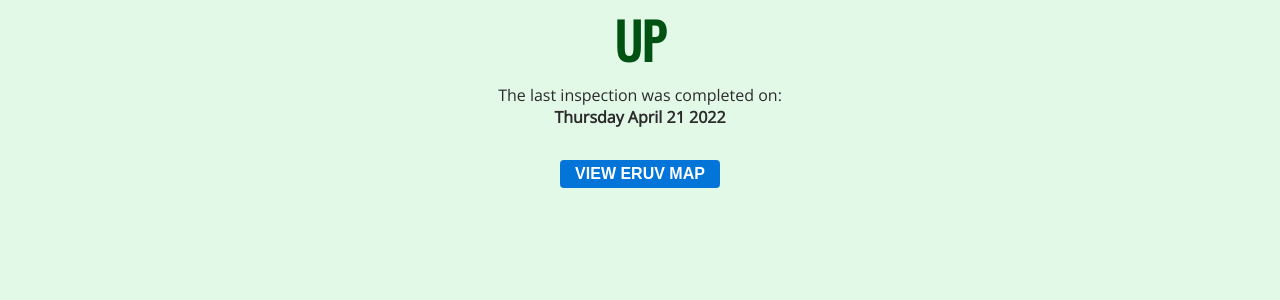
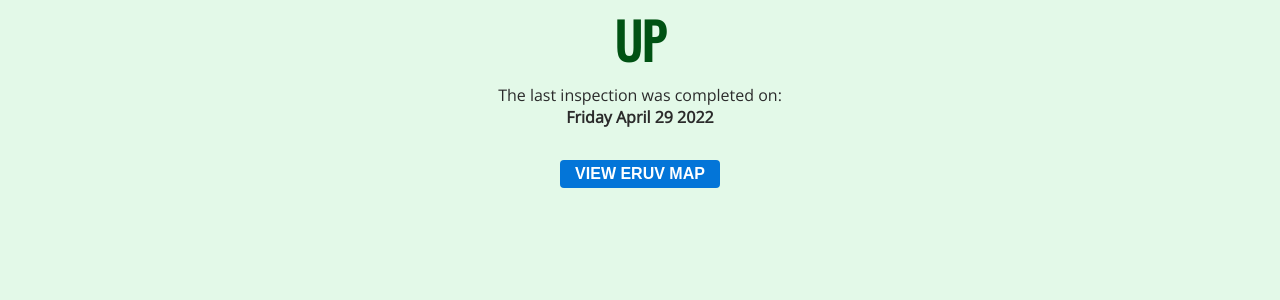
Before and after one commit to MisterGlass/eiruv, a Jekyll site: the page built from docs/index.md, in a window 1280 px wide. Shown: the part 132-432 px from the top of the page. Built offline with Jekyll 4.4.1, drawn with Linux system fonts in a browser that asks for light colours; our own code applies the rules of GitHub Pages for plain Markdown files.

Commit message:
Update eruv_status.yml

```diff
--- a/docs/_data/eruv_status.yml
+++ b/docs/_data/eruv_status.yml
@@ -1,3 +1,3 @@
 status: "Up"
-date: "Thursday April 21 2022"
+date: "Friday April 29 2022"
 details: ""
```
